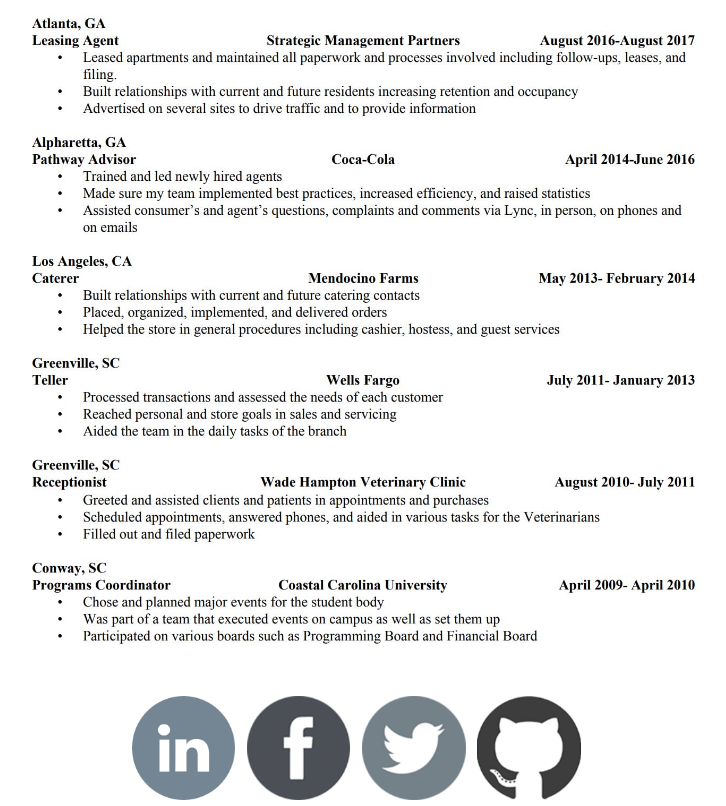
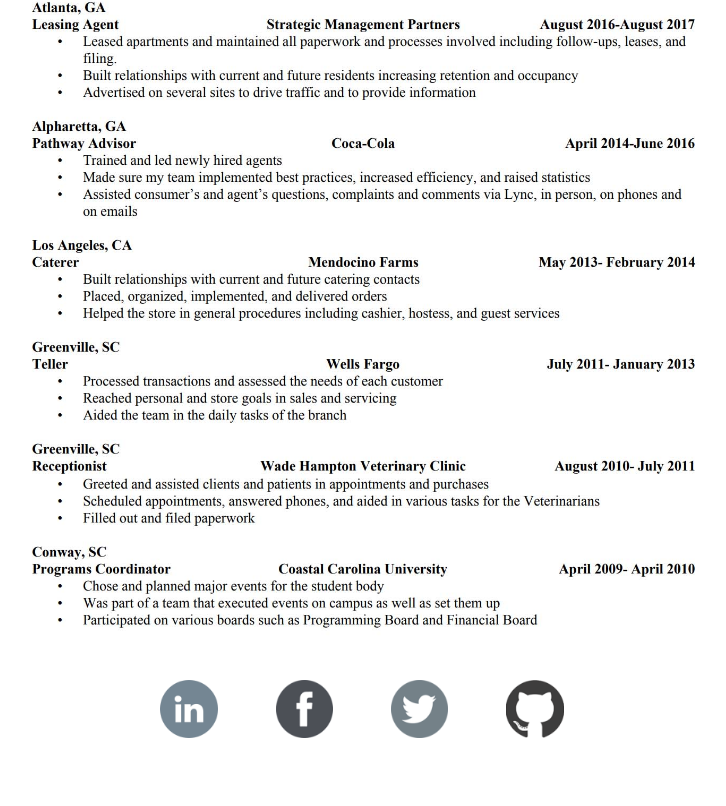
Before and after one commit to ThatNatalyGirl/portfolio-site, a website: page resume.html in a window 1280 px wide. Shown: the part 753-1559 px from the top of the page, without its empty margins (278-1004 px from the left). After the commit the page ends 1497 px from the top, so only its background shows below. Drawn offline with Linux system fonts and the light colour scheme; a web font is replaced by a local one.

Commit message:
updated images and changed to circles

```diff
--- a/resume.html
+++ b/resume.html
@@ -30,7 +30,7 @@
 			<ul>
 				<p>I've got an eclectic history that ranges from everything but coding .....UNTIL NOW!!!</p>
 				<li>
-					<h2>Resume</h2>
+					<h2></h2>
 					<a href="https://drive.google.com/file/d/1ir2Xbrl5DNeXCQd6fk2kqoxDhe4sSBzr/view">
 						<img src="dist/img/resume.jpg" alt="resume">
 					</a>
--- a/src/scss/main.scss
+++ b/src/scss/main.scss
@@ -198,13 +198,17 @@
 		display: flex;
 		margin: 0 30%;
 
-		li img{
-			width: 90%;
-			transition: .5s;
+		li{
+			text-align: center;
 
-			&:hover{
-				filter: invert(.8);
+			img{
+				width: 50%;
 				transition: .5s;
+
+				&:hover{
+					filter: invert(.8);
+					transition: .5s;
+				}
 			}
 		}
 	}
```
Also changed, not shown: dist/css/main.css, dist/img/n-logo.png (added), favicon.ico, favicon.png, 2 other files.
